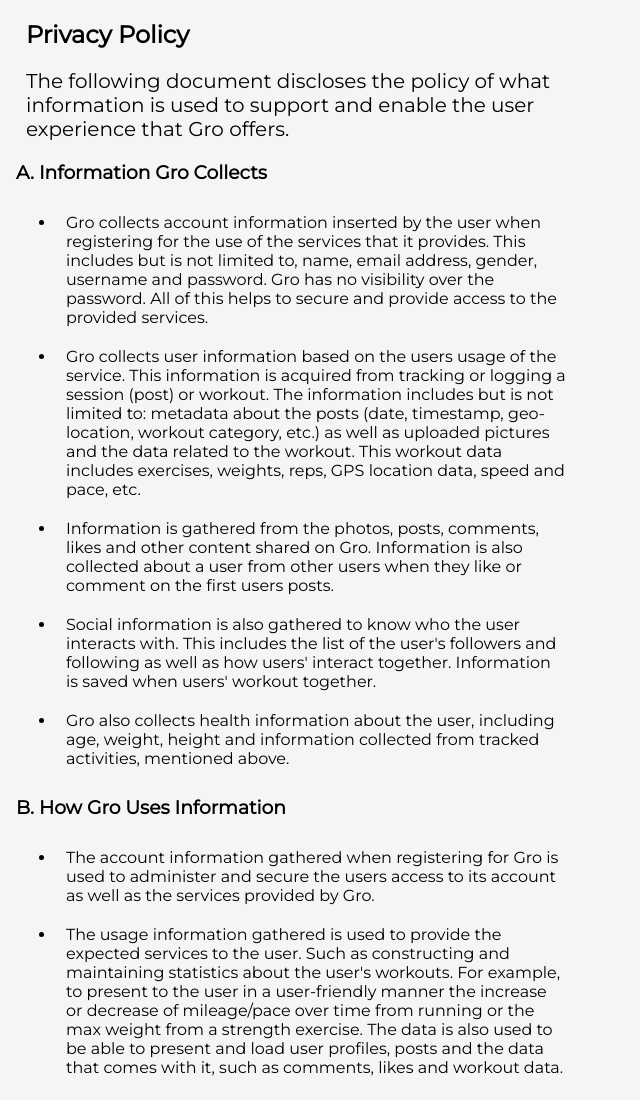
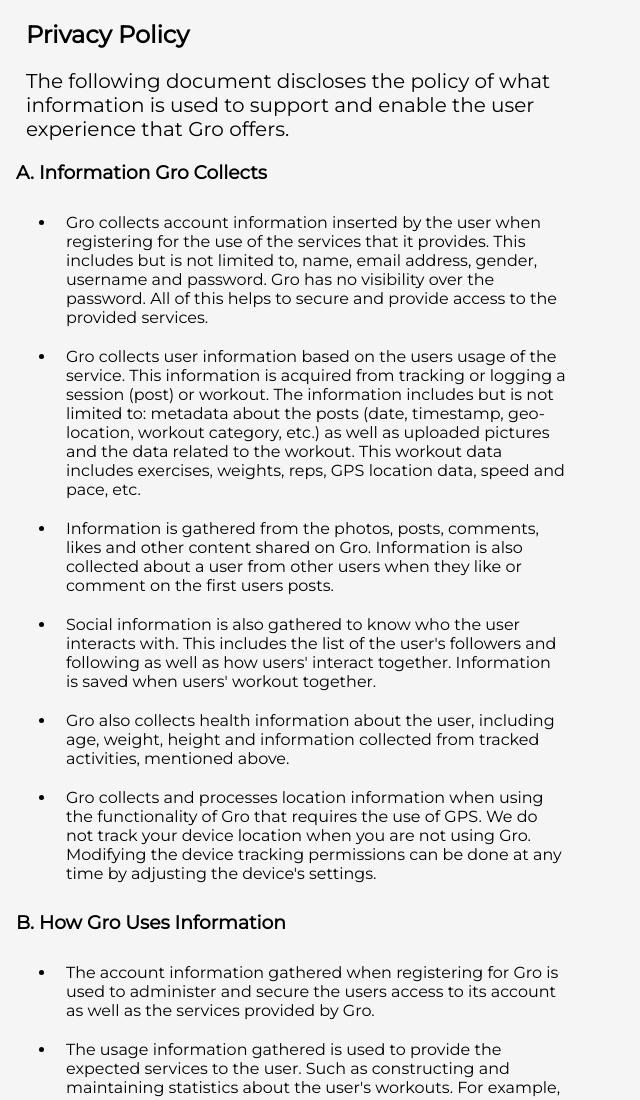
Before and after one commit to Luke-Inc/luke-inc.github.io, a plain HTML site: page privacy_policy.html in a window 1280 px wide. Shown: the top 1100 px of the page, without its empty margins (0-640 px from the left). Drawn offline with Linux system fonts and the light colour scheme.

Commit message:
added location info to pp

```diff
--- a/privacy_policy.html
+++ b/privacy_policy.html
@@ -43,6 +43,8 @@
 
                 <li>Gro also collects health information about the user, including age, weight, height and information collected from tracked activities, mentioned above. </li>
 
+                <li>Gro collects and processes location information when using the functionality of Gro that requires the use of GPS. We do not track your device location when you are not using Gro. Modifying the device tracking permissions can be done at any time by adjusting the device's settings. </li>
+
             </ul>
 
             <h3>B. How Gro Uses Information</h3>
```
